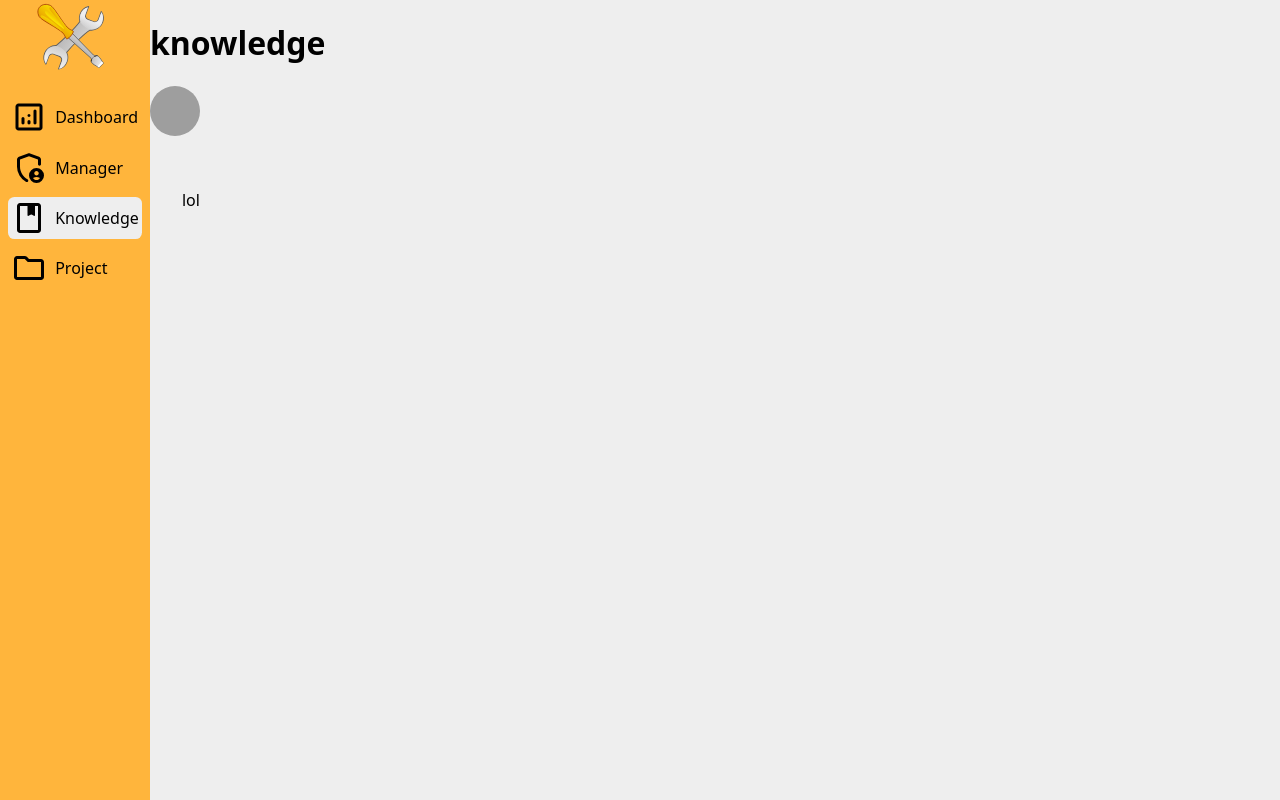
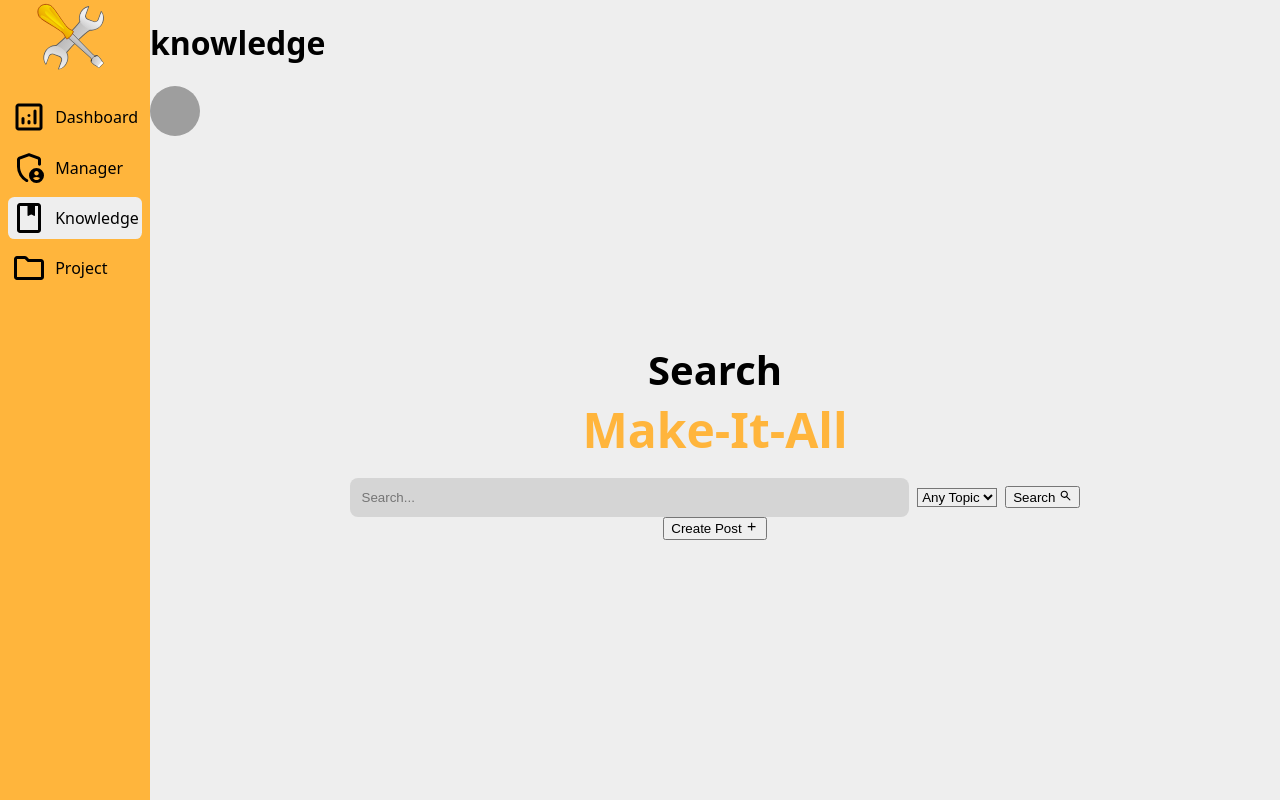
Before and after one commit to lborocs/22cob290-part2-team-07, a Nuxt app: page /knowledge in a window 1280 px wide. Built offline with nearby package versions, Linux system fonts and the light colour scheme; grey boxes are pictures that could not be loaded.

Commit message:
knowledge search page with no redirect to search results

```diff
--- a/assets/_core.scss
+++ b/assets/_core.scss
@@ -9,6 +9,32 @@
 		$shadow: 0 0 5px #eee;
 		text-shadow: $shadow, $shadow, $shadow, $shadow;
 	}
+}
+
+@mixin flex(
+	$dir: column,
+	$wrap: true,
+	$align: center,
+	$justify: center,
+	$items: center
+) {
+	display: flex;
+	flex-direction: $dir;
+	@if $wrap {
+		flex-wrap: wrap;
+	} @else {
+		flex-wrap: nowrap;
+	}
+	align-content: $align;
+	justify-content: $justify;
+	align-items: $items;
+}
+
+@mixin centre {
+	position: relative;
+	top: 50%;
+	left: 50%;
+	transform: translate(-50%, -50%);
 }
 
 * {
@@ -44,7 +70,3 @@
 [data-rag="green"] {
 	--colour-card-highlight: var(--colour-green);
 }
-
-.test {
-	background-color: red;
-}
--- a/assets/global.scss
+++ b/assets/global.scss
@@ -1,6 +1,2 @@
 @use "theme";
 @use "core";
-
-/* a {
-	@include core.link;
-} */
--- /dev/null
+++ b/components/form.vue
@@ -0,0 +1,23 @@
+<script setup lang="ts">
+import { RouteLocationRaw } from "vue-router"
+
+const { to, method = "get" } = defineProps<{
+	to: RouteLocationRaw
+	method?: "get" | "post"
+}>()
+
+const form = ref<HTMLFormElement>()
+
+function submit(event: SubmitEvent) {
+	const data = new FormData(form.value)
+	const params = new URLSearchParams(data)
+	if (method == "get") return navigateTo(`${to}?${params.toString()}`)
+	throw new Error("POST method is not supported yet")
+}
+</script>
+
+<template>
+	<form ref="form" :method="method" @submit.prevent="submit"><slot /></form>
+</template>
+
+<style scoped lang="scss"></style>
--- /dev/null
+++ b/components/knowledge/searchbar.vue
@@ -0,0 +1,43 @@
+<script setup lang="ts"></script>
+
+<template>
+	<Form to="/knowledge/search/">
+		<input name="q" type="text" placeholder="Search..." />
+		<select name="topic">
+			<option value="">Any Topic</option>
+		</select>
+		<Button type="submit" icon="material-symbols:search-rounded">
+			Search</Button
+		>
+		<ButtonNuxt to="/knowledge/post/" icon="material-symbols:add">
+			Create Post</ButtonNuxt
+		>
+	</Form>
+</template>
+
+<style scoped lang="scss">
+@use "~/assets/core";
+
+form {
+	width: 70%;
+	@include core.flex(row);
+}
+
+input {
+	background-color: var(--colour-background-2);
+	border: none;
+	padding: 0.75rem;
+	width: 75%;
+	box-shadow: var(--card-shadow);
+	border-radius: 0.5rem;
+}
+
+select {
+	background-color: var(--colour-highlight);
+	width: fit-content;
+	max-width: 35%;
+	/* added this as it stops large topic names going off screen */
+	margin: 0.5rem;
+	cursor: pointer;
+}
+</style>
--- a/pages/knowledge/index.vue
+++ b/pages/knowledge/index.vue
@@ -1,11 +1,38 @@
 <script setup lang="ts">
+import { Icon } from "@iconify/vue"
 definePageMeta({
 	name: "Knowledge",
-});
+})
 </script>
 
 <template>
-	<p>lol</p>
+	<div>
+		<h4>Search</h4>
+		<h3>Make-It-All</h3>
+		<KnowledgeSearchbar />
+	</div>
 </template>
 
-<style scoped lang="scss"></style>
+<style scoped lang="scss">
+@use "~/assets/core";
+
+div {
+	@include core.flex($wrap: false);
+	@include core.centre;
+	top: 45%;
+	box-sizing: border-box;
+	width: 100%;
+}
+
+h3 {
+	color: var(--colour-accent);
+	font-size: 3em;
+	margin: 0;
+	margin-bottom: 1rem;
+}
+
+h4 {
+	font-size: 2.5em;
+	margin: 0;
+}
+</style>
--- /dev/null
+++ b/pages/knowledge/search.vue
@@ -0,0 +1,13 @@
+<script setup lang="ts">
+definePageMeta({
+	name: "Knowledge Search Results",
+})
+</script>
+
+<template>
+	<KnowledgeSearchbar />
+	<h3>Query: {{ $route.query.q }}</h3>
+	<h3>Topic: {{ $route.query.topic }}</h3>
+</template>
+
+<style scoped lang="scss"></style>
```
